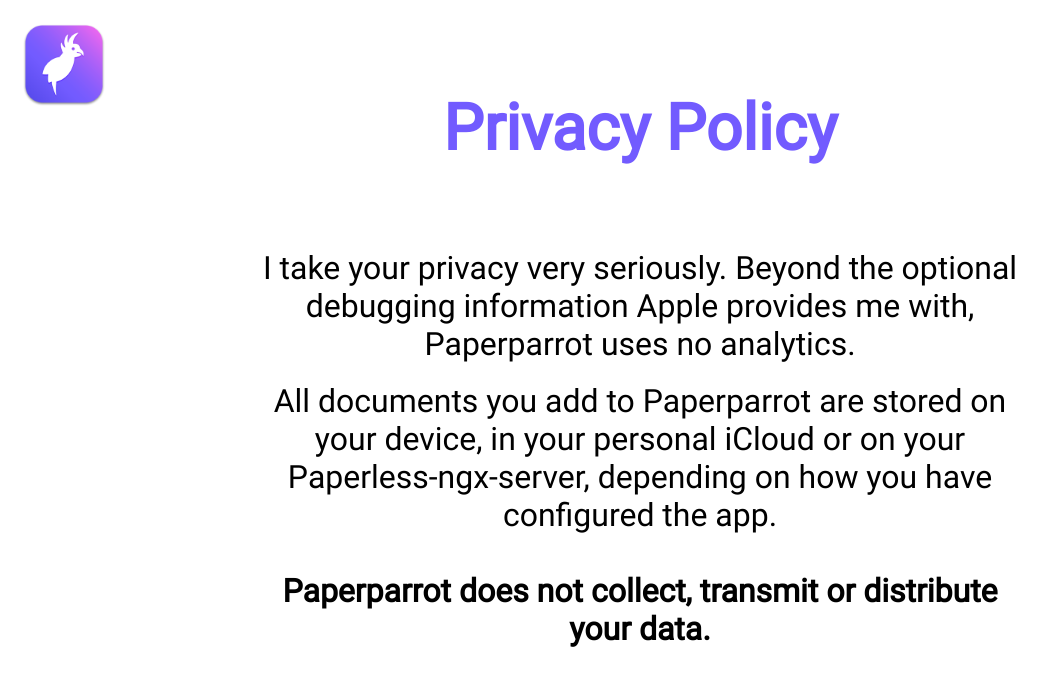
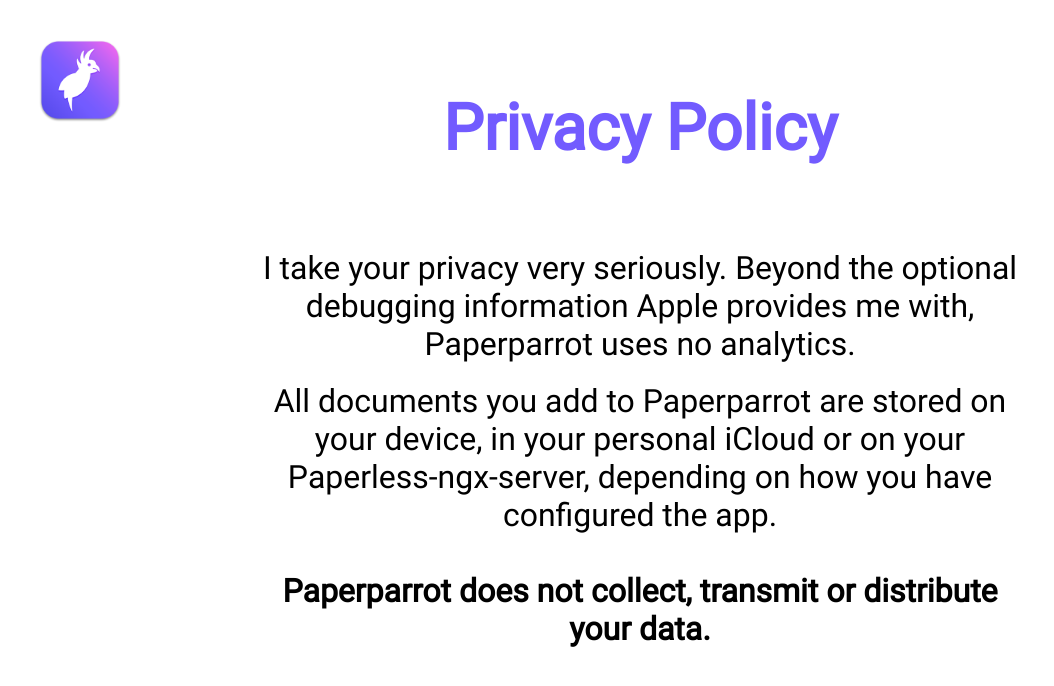
Before and after one commit to LeoKlaus/wehrfritz.me, a plain HTML site: page paperparrot/privacy.html in a window 1280 px wide. Shown: the whole page, without its empty margins (0-1054 px from the left). Drawn offline with Linux system fonts and the light colour scheme; files whose address does not match are found by name.

Commit message:
switched to svg logo, adjusted margins

```diff
--- a/paperparrot/css/styles.css
+++ b/paperparrot/css/styles.css
@@ -37,9 +37,8 @@ body {
 
 h1 {
   font-size: 7em;
-  margin: auto;
     color: #725bff;
-    padding: 1em;
+    margin: 1em;
 }
 
 p {
@@ -60,6 +59,7 @@ p {
         }
     h1 {
       font-size: 4em;
+        margin: 1em;
     }
 
     p {
@@ -68,5 +68,7 @@ p {
     }
     #logo{
         width:6em;
+        top:2em;
+        left:2em;
     }
   }
```
Also changed, not shown: paperparrot/img/Paperparrot_Color_Rounded.svg (added).
